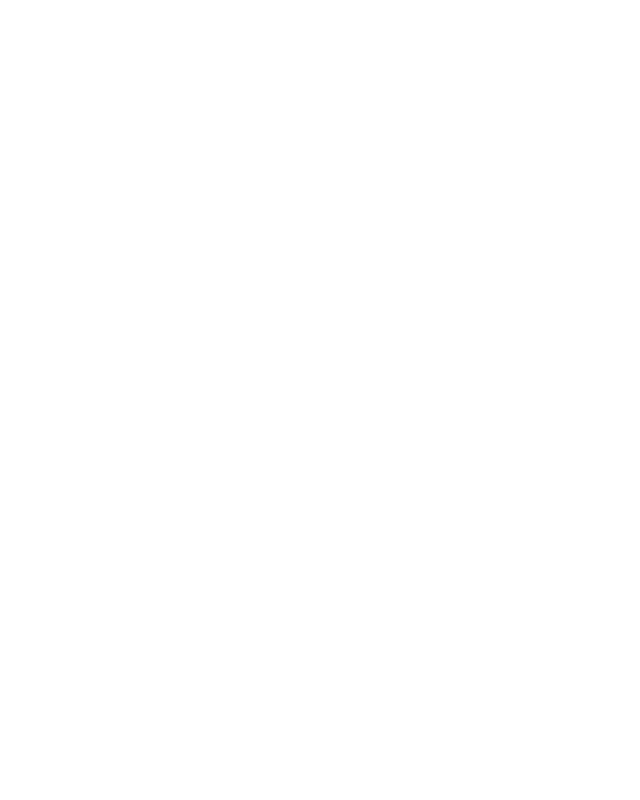
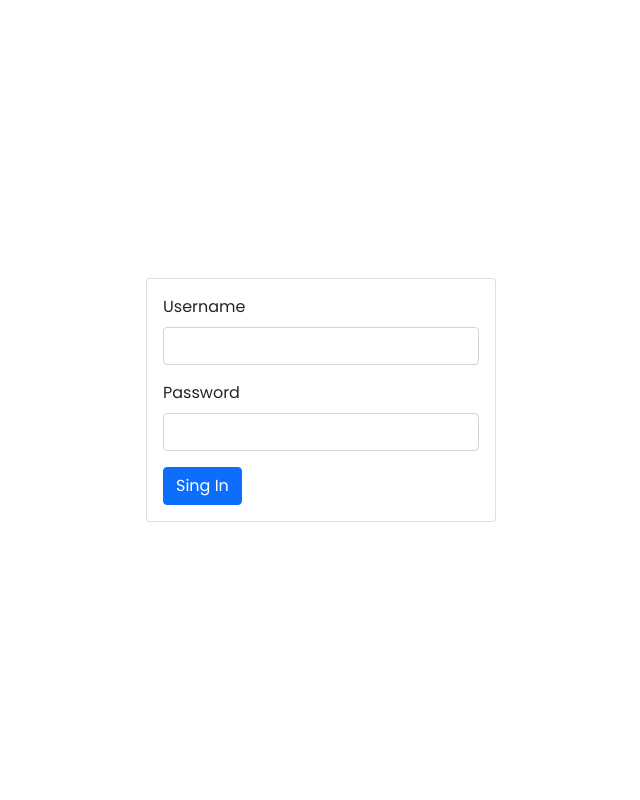
Before and after one commit to ebit3/todo-apps-native-php, a PHP site: page / in a window 1280 px wide. Before the commit the part shown is empty. Shown: the whole page, without its empty margins (319-959 px from the left). Run offline with PHP 8.4, Linux system fonts and the light colour scheme.

Commit message:
todo-apps native

```diff
--- /dev/null
+++ b/core/css/style.css
@@ -0,0 +1,11 @@
+@import url('https://fonts.googleapis.com/css2?family=Poppins:wght@200;300;400;500;600&display=swap');
+
+html,
+body {
+	height: 100vh;
+	font-family: 'Poppins', sans-serif;
+}
+
+.card {
+	width: 350px;
+}
--- a/index.php
+++ b/index.php
@@ -9,13 +9,30 @@
     <!-- css -->
     <link rel="stylesheet" href="assets/css/bootstrap.min.css">
 
+    <link rel="stylesheet" href="core/css/style.css">
+
     <title>Note Apps</title>
 </head>
 
-<body>
+<body class="d-flex">
 
-
-
+    <main class="box m-auto">
+        <div class="card">
+            <div class="card-body">
+                <form action="" method="post">
+                    <div class="mb-3">
+                        <label for="" class="form-label"> Username</label>
+                        <input type="text" name="username" id="username" class="form-control">
+                    </div>
+                    <div class="mb-3">
+                        <label for="" class="form-label"> Password</label>
+                        <input type="password" name="password" id="password" class="form-control">
+                    </div>
+                    <button class="btn btn-primary" type="submit" name="submit">Sing In</button>
+                </form>
+            </div>
+        </div>
+    </main>
 
     <!-- js -->
     <script src="assets/js/bootstrap.bundle.min.js"></script>
```
